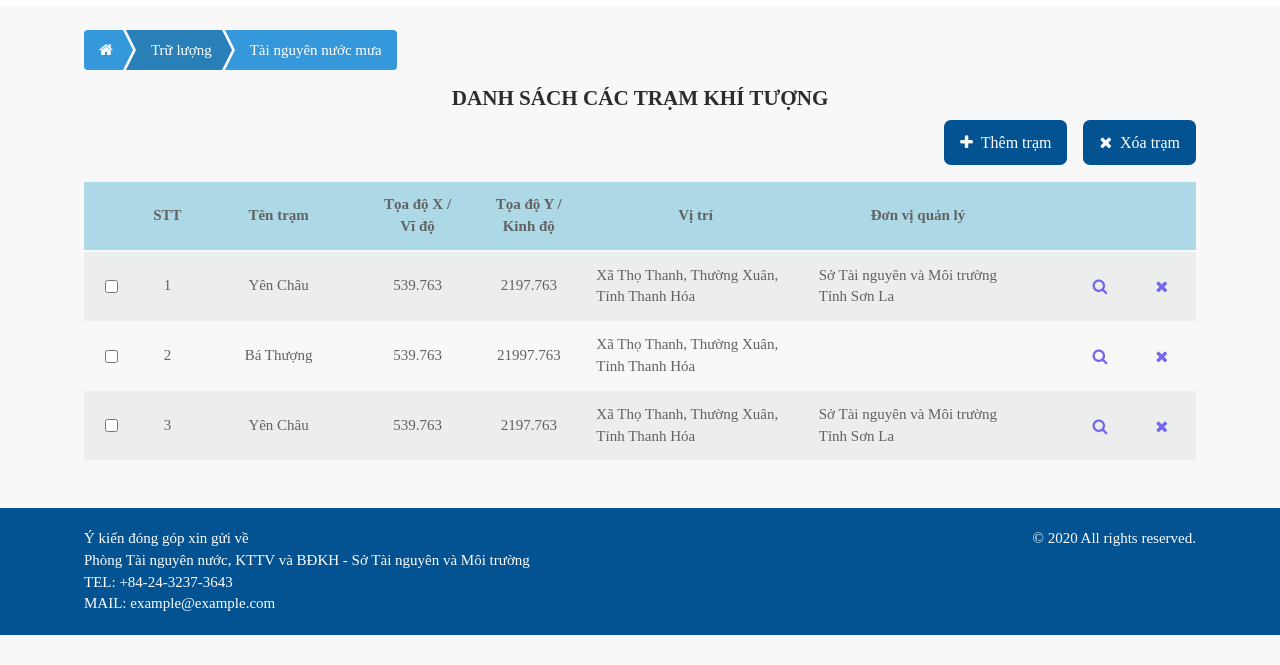
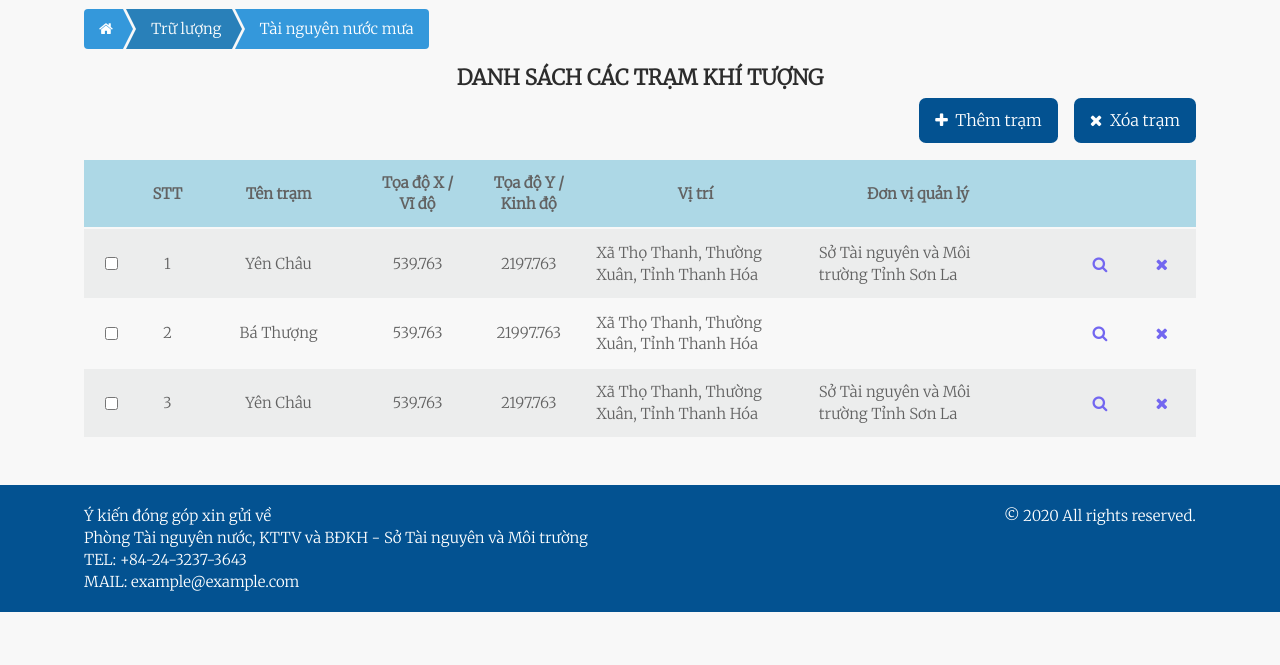
Before and after one commit to NguyenThienLocVN/csdl-template, a plain HTML site: page tru-luong-tai-nguyen-nuoc-mua.html in a window 1280 px wide. Shown: the part 135-800 px from the top of the page. Drawn offline with Linux system fonts and the light colour scheme.

Commit message:
Demo template

```diff
--- a/tru-luong-tai-nguyen-nuoc-mua.html
+++ b/tru-luong-tai-nguyen-nuoc-mua.html
@@ -26,7 +26,7 @@
 <link rel="shortcut icon" href="#" />
 	<link rel="stylesheet" href="./css/bootstrap.css">
 	<link rel="stylesheet" href="./css/all.css" integrity="sha384-fnmOCqbTlWIlj8LyTjo7mOUStjsKC4pOpQbqyi7RrhN7udi9RwhKkMHpvLbHG9Sr" crossorigin="anonymous">
-	<link href="https://fonts.googleapis.com/css2?family=Noto+Serif&display=swap" rel="stylesheet">
+	<link href="https://fonts.googleapis.com/css2?family=Merriweather:wght@300&display=swap" rel="stylesheet">
 	<link rel="stylesheet" href="./css/aos.css" />
 	<link type="text/css" rel="stylesheet" href="./css/lightslider.css" />
 	<link rel="stylesheet" href="./css/owl.carousel.min.css">
```
